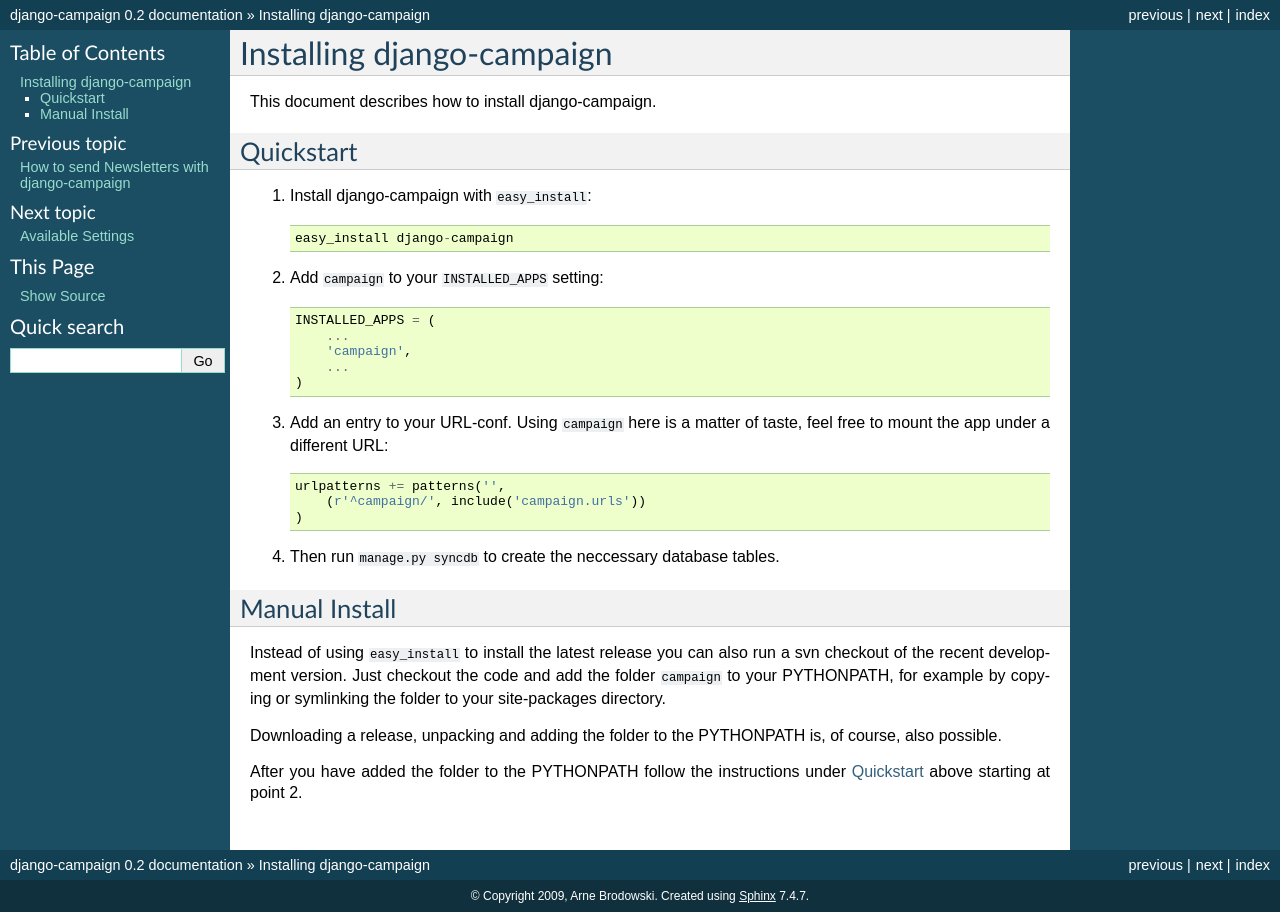
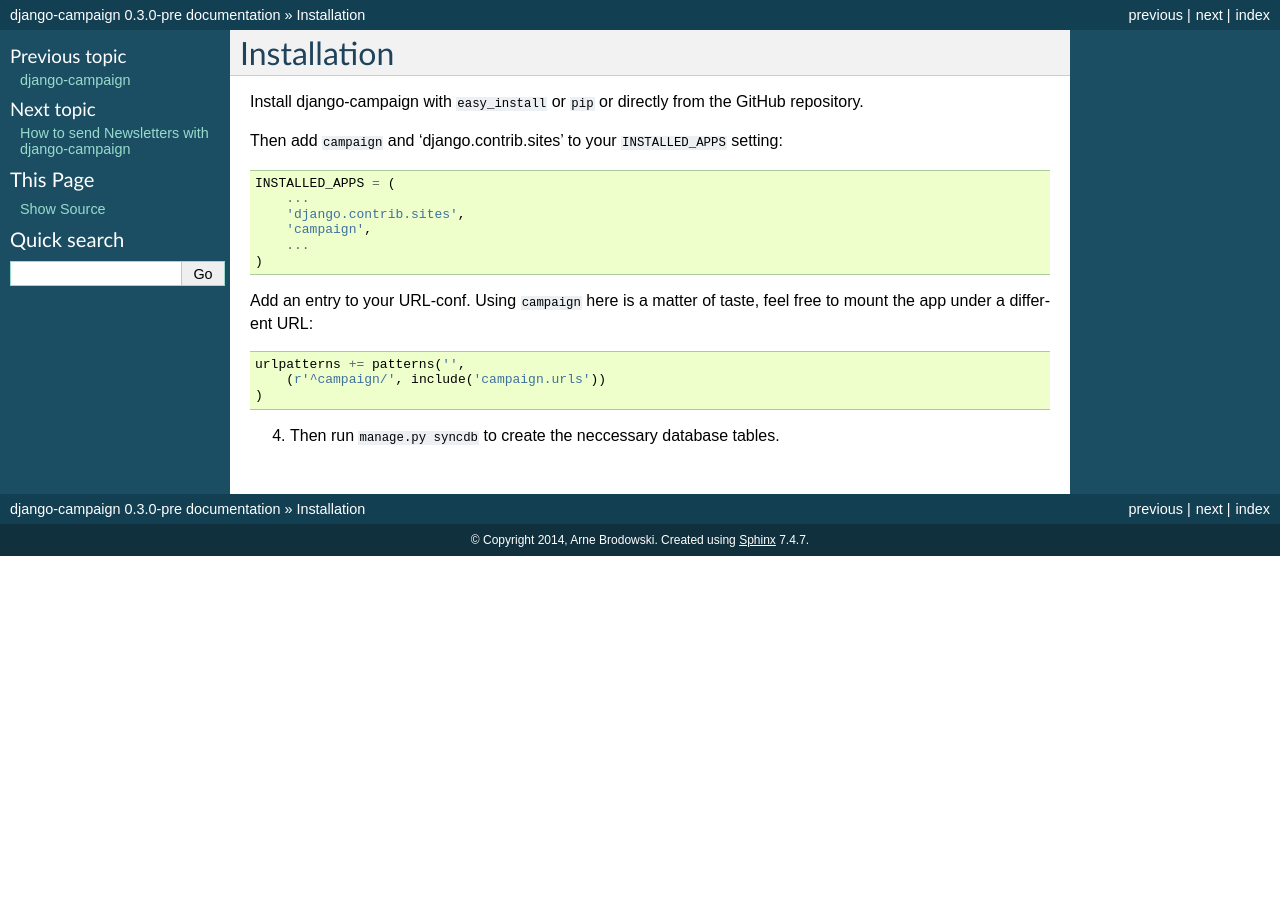
Before and after one commit to arneb/django-campaign, a Sphinx documentation site: the page built from docs/install.txt, in a window 1280 px wide. Built offline with Sphinx 7.4.7, drawn with Linux system fonts in a browser that asks for light colours.

```diff
--- a/docs/conf.py
+++ b/docs/conf.py
@@ -12,6 +12,8 @@
 # serve to show the default.
 
 import sys, os
+from os.path import abspath, dirname, join
+sys.path.insert(1, dirname(dirname(abspath(__file__))))
 
 # If extensions (or modules to document with autodoc) are in another directory,
 # add these directories to sys.path here. If the directory is relative to the
@@ -38,16 +40,16 @@ master_doc = 'index'
 
 # General information about the project.
 project = u'django-campaign'
-copyright = u'2009, Arne Brodowski'
+copyright = u'2014, Arne Brodowski'
 
 # The version info for the project you're documenting, acts as replacement for
 # |version| and |release|, also used in various other places throughout the
 # built documents.
 #
 # The short X.Y version.
-version = '0.2'
-# The full version, including alpha/beta/rc tags.
-release = '0.2'
+release = __import__('campaign').__version__
+# The short X.Y version.
+version = ".".join(release.split('.')[:2])
 
 # The language for content autogenerated by Sphinx. Refer to documentation
 # for a list of supported languages.
--- a/docs/install.txt
+++ b/docs/install.txt
@@ -1,43 +1,25 @@
-==========================
-Installing django-campaign
-==========================
+============
+Installation
+============
 
-This document describes how to install django-campaign.
+Install django-campaign with ``easy_install`` or ``pip`` or directly from
+the GitHub repository.
 
-Quickstart
-----------
-
-1. Install django-campaign with ``easy_install``::
-
-    easy_install django-campaign
-
-2. Add ``campaign`` to your ``INSTALLED_APPS`` setting::
+Then add ``campaign`` and 'django.contrib.sites' to your ``INSTALLED_APPS``
+setting::
 
     INSTALLED_APPS = (
         ...
+        'django.contrib.sites',
         'campaign',
         ...
     )
 
-3. Add an entry to your URL-conf. Using ``campaign`` here is a matter of taste,
-   feel free to mount the app under a different URL::
+Add an entry to your URL-conf. Using ``campaign`` here is a matter of taste,
+feel free to mount the app under a different URL::
 
     urlpatterns += patterns('',
         (r'^campaign/', include('campaign.urls'))
     )
 
 4. Then run ``manage.py syncdb`` to create the neccessary database tables.
-
-Manual Install
---------------
-
-Instead of using ``easy_install`` to install the latest release you can also
-run a svn checkout of the recent development version. Just checkout the code
-and add the folder ``campaign`` to your PYTHONPATH, for example by copying or
-symlinking the folder to your site-packages directory.
-
-Downloading a release, unpacking and adding the folder to the PYTHONPATH is,
-of course, also possible.
-
-After you have added the folder to the PYTHONPATH follow the instructions under
-Quickstart_ above starting at point 2.
--- a/setup.py
+++ b/setup.py
@@ -4,12 +4,11 @@ setup(
     name='django-campaign',
     version=__import__('campaign').__version__,
     description='A basic newsletter app for the Django webframework',
-    long_description=open('docs/index.txt').read(),
+    long_description=open('README.rst').read(),
     author='Arne Brodowski',
     author_email='arne@rcs4u.de',
     license="BSD",
     url='https://github.com/arneb/django-campaign/',
-    download_url='http://code.google.com/p/django-campaign/downloads/list',
     classifiers=[
         'Development Status :: 4 - Beta',
         'Environment :: Web Environment',
```
Also changed, not shown: README.rst (+23 -6 lines), docs/index.txt (+12 -13 lines), docs/overview.txt (+10 -4 lines), docs/settings.txt (+0 -9 lines), 1 other file.
